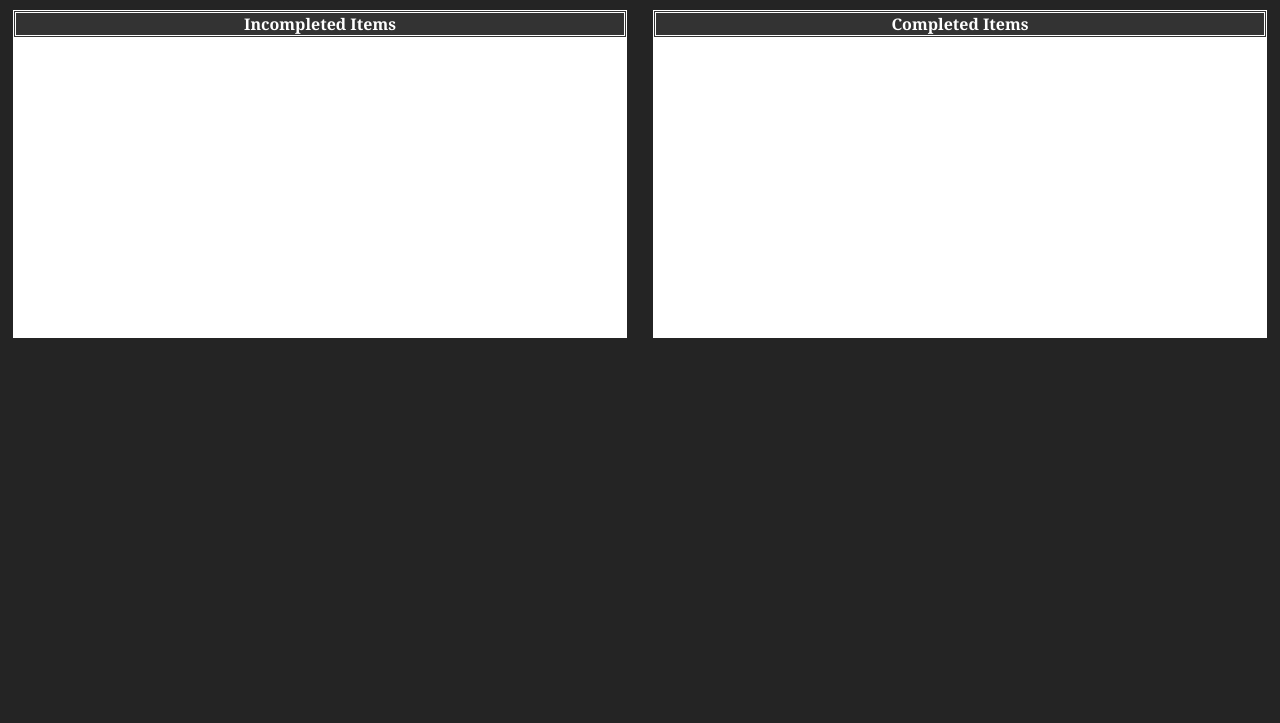
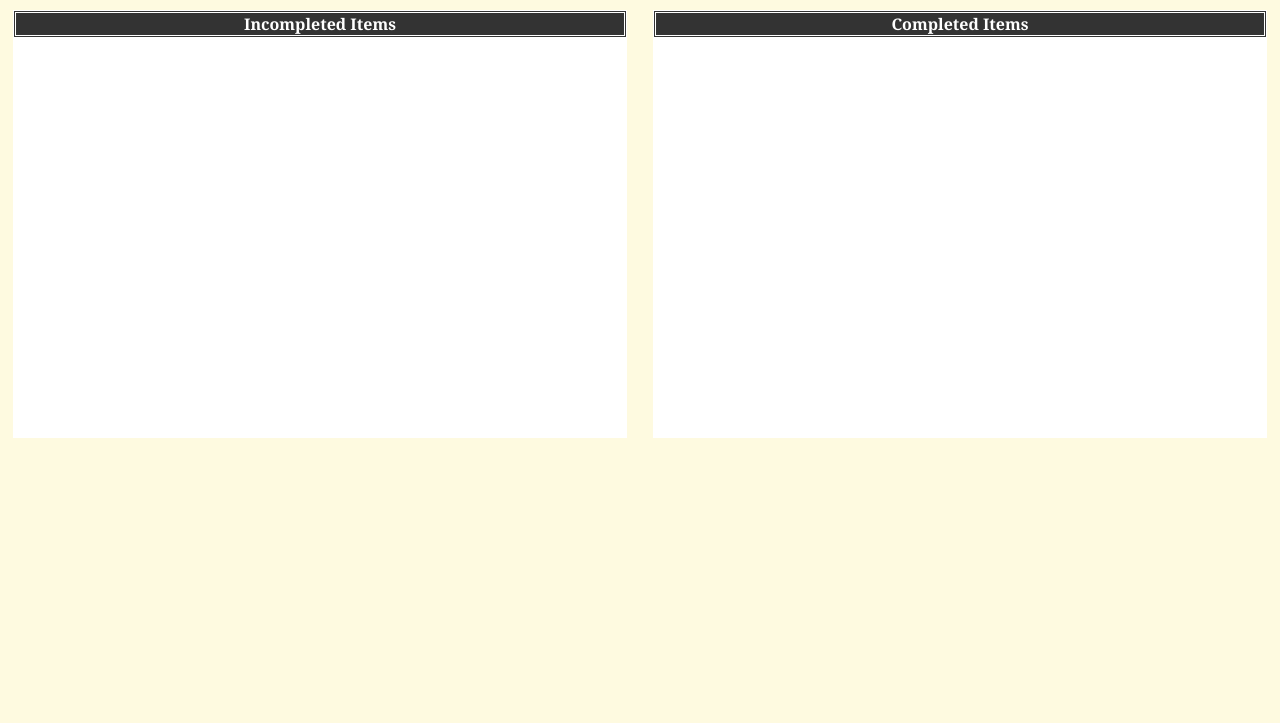
Before and after one commit to Shivani2224/To-Do-List, a plain HTML site: page index.html in a window 1280 px wide. Shown: the part 77-800 px from the top of the page. Drawn offline with Linux system fonts and the light colour scheme.

Commit message:
completed HTML and CSS

```diff
--- a/index.html
+++ b/index.html
@@ -24,13 +24,17 @@
         <div class="remaning-items">
             <h4>Incompleted Items</h4>
             <div id="To-Do-List" class="To-Do-List">
+                <ul id="task-list">
 
+                </ul>
             </div>
         </div>
 
         <div class="completed-items">
             <h4>Completed Items</h4>
-            <div id="completed-list"></div>
+            <div id="completed-lists" class="completed-lists">
+
+            </div>
         </div>
     </div>
 </body>
--- a/style.css
+++ b/style.css
@@ -5,17 +5,17 @@
 }
 
 body {
-  background-color: rgb(36, 36, 36);
+  background-color: #fefae0;
 }
 
 h1 {
   text-align: center;
-  color: white;
+  color: #d4a373;
 }
 .remaning-items,
 .completed-items {
   margin: 1%;
-  background-color: white;
+  background-color: #e9edc9;
 }
 button {
   font-size: larger;
@@ -39,15 +39,17 @@ button {
 }
 
 button:hover {
-  background-color: rgb(211, 208, 208);
+  background-color: #d4a373;
+  color: #fefae0;
   box-shadow: 10px 10px 50px white;
 }
 .To-Do-List,
-.completed-list {
-  height: 300px;
-  width: 50%;
-  background-color: white;
-  margin: 0% 2%;
+.completed-lists {
+  height: 400px;
+
+  width: 100%;
+  margin: 0% 5%;
+  overflow-y: auto;
 }
 
 h4 {
@@ -62,9 +64,11 @@ h4 {
   display: flex;
   justify-content: space-evenly;
 }
+
 .remaning-items,
 .completed-items {
   margin: 1%;
   background-color: white;
-  width: 50%;
+  width: 100%;
+  height: fit-content;
 }
```
